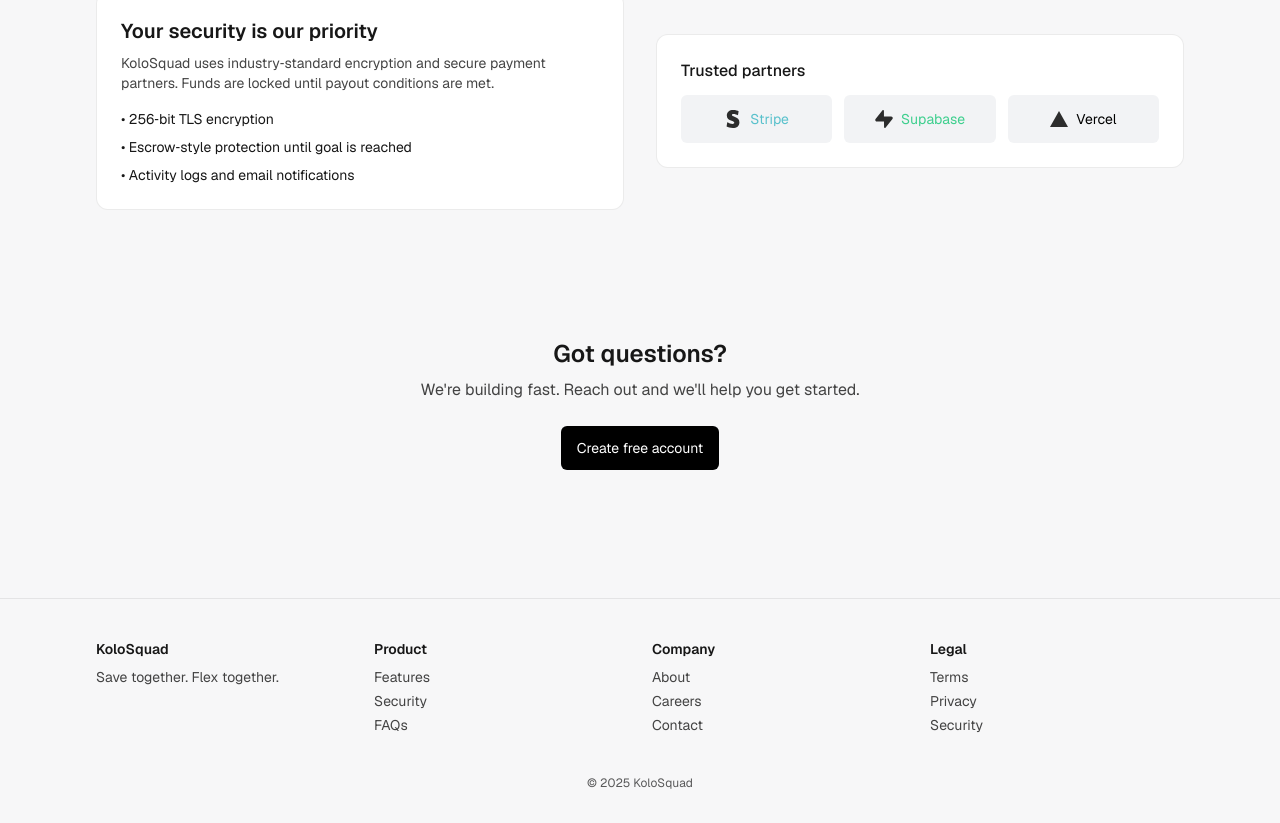
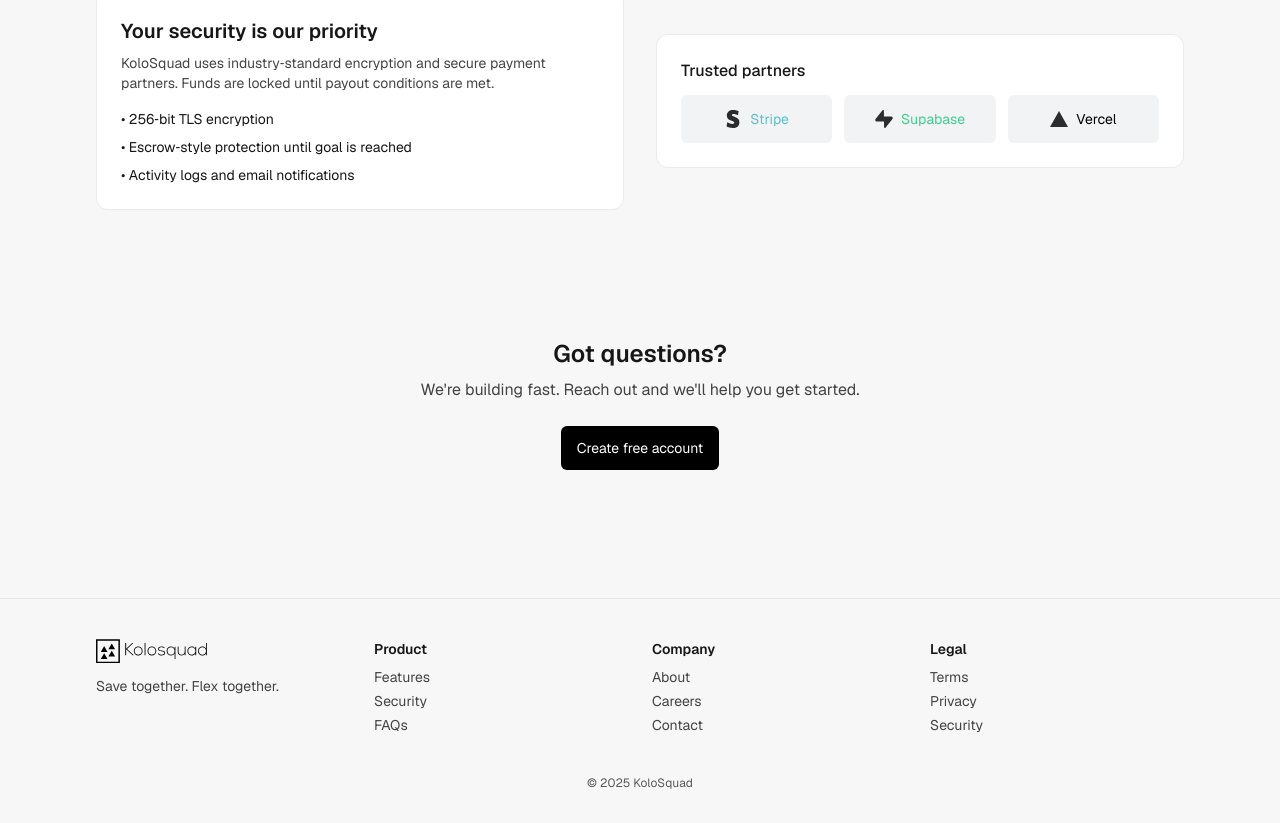
Before and after one commit to Derin-09/KoloSquad, a Next.js app: page / in a window 1280 px wide. Shown: the part 1020-1843 px from the top of the page. Built offline with nearby package versions, Linux system fonts and the light colour scheme.

Commit message:
fix: fixed the logo issue

```diff
--- a/app/globals.css
+++ b/app/globals.css
@@ -48,6 +48,12 @@
   }
 }
 
+/* Theme-aware logo visibility */
+.logo--light { display: inline-block; }
+.logo--dark { display: none; }
+html.dark .logo--light { display: none; }
+html.dark .logo--dark { display: inline-block; }
+
 @theme inline {
   --color-background: var(--background);
   --color-foreground: var(--foreground);
--- a/components/Logo.tsx
+++ b/components/Logo.tsx
@@ -30,8 +30,8 @@ export function Logo({ className = "h-6", title = "KoloSquad", variant = "auto"
   // auto: render both, hide/show via .dark class on <html>, avoids hydration mismatch
   return (
     <span className="inline-flex items-center" title={title} aria-label={title} suppressHydrationWarning>
-      <img src="/vector/default-monochrome-black.svg" alt={title} className={`block dark:hidden ${className}`} />
-      <img src="/vector/default-monochrome-white.svg" alt={title} className={`hidden dark:block ${className}`} />
+      <img src="/vector/default-monochrome-black.svg" alt={title} className={`logo--light ${className}`} aria-hidden="true" />
+      <img src="/vector/default-monochrome-white.svg" alt={title} className={`logo--dark ${className}`} aria-hidden="true" />
     </span>
   );
 }
--- a/components/marketing/Footer.tsx
+++ b/components/marketing/Footer.tsx
@@ -24,7 +24,7 @@ export default function MarketingFooter() {
         animate={isInView ? "animate" : "initial"}
       >
         <motion.div variants={staggerItem}>
-          <div className="font-semibold mb-2">KoloSquad</div>
+          <div className="mb-2"><a href="/"><span className="inline-flex items-center"><img src="/vector/default-monochrome-black.svg" className="logo--light h-6" alt="KoloSquad" /><img src="/vector/default-monochrome-white.svg" className="logo--dark h-6" alt="KoloSquad" /></span></a></div>
           <p className="opacity-80">Save together. Flex together.</p>
         </motion.div>
 
```
